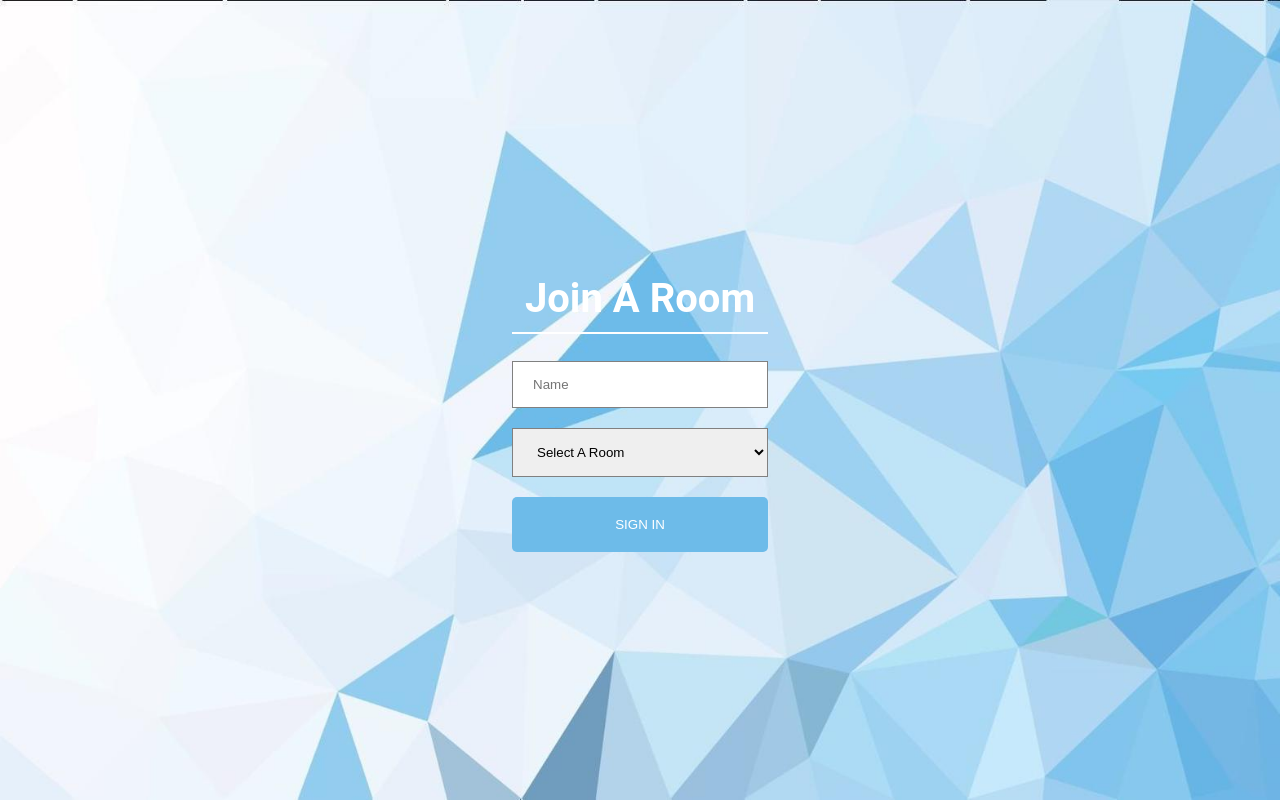
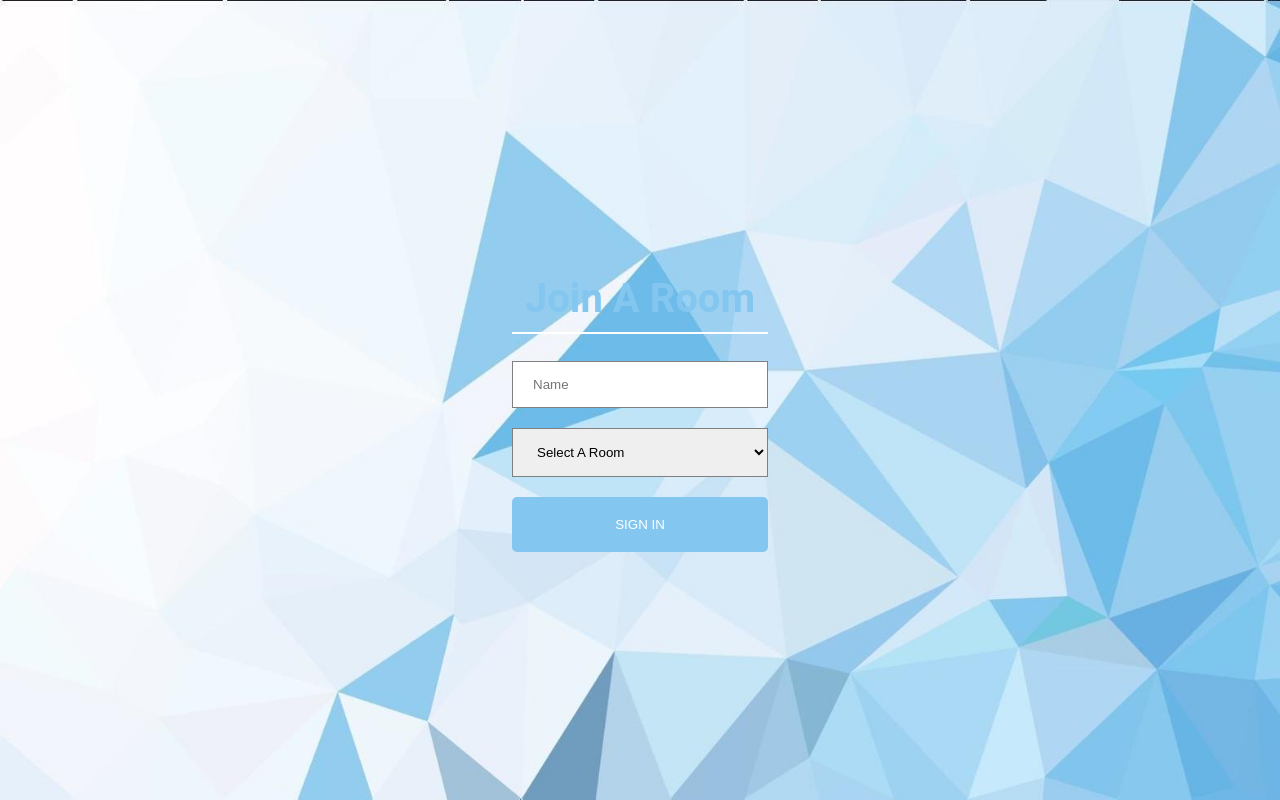
Before and after one commit to cbrinicombe13/wss-chat, a React (Create React App) app in the folder client/: page / in a window 1280 px wide. Built offline with nearby package versions, Linux system fonts and the light colour scheme.

Commit message:
Altered join button colours

```diff
--- a/client/src/components/Join/Join.css
+++ b/client/src/components/Join/Join.css
@@ -35,7 +35,7 @@ body {
 }
 
 .heading {
-  color: white;
+  color: var(--secondary-light);
   font-size: 2.5em;
   padding-bottom: 10px;
   border-bottom: 2px solid white;
@@ -45,7 +45,7 @@ body {
   color: #fff !important;
   text-transform: uppercase;
   text-decoration: none;
-  background: var(--primary-light);
+  background: var(--secondary-light);
   padding: 20px;
   border-radius: 5px;
   display: inline-block;
```
